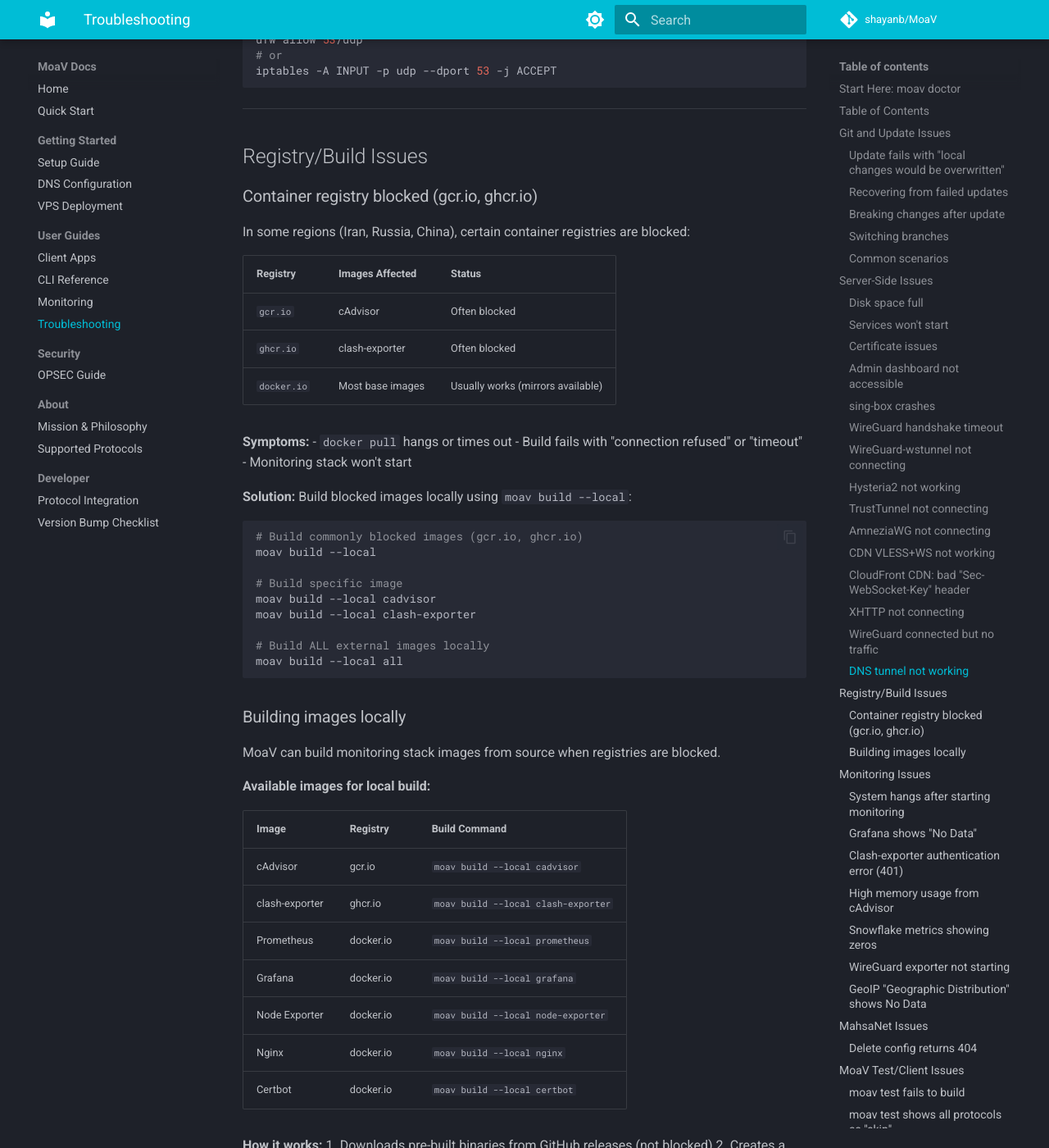
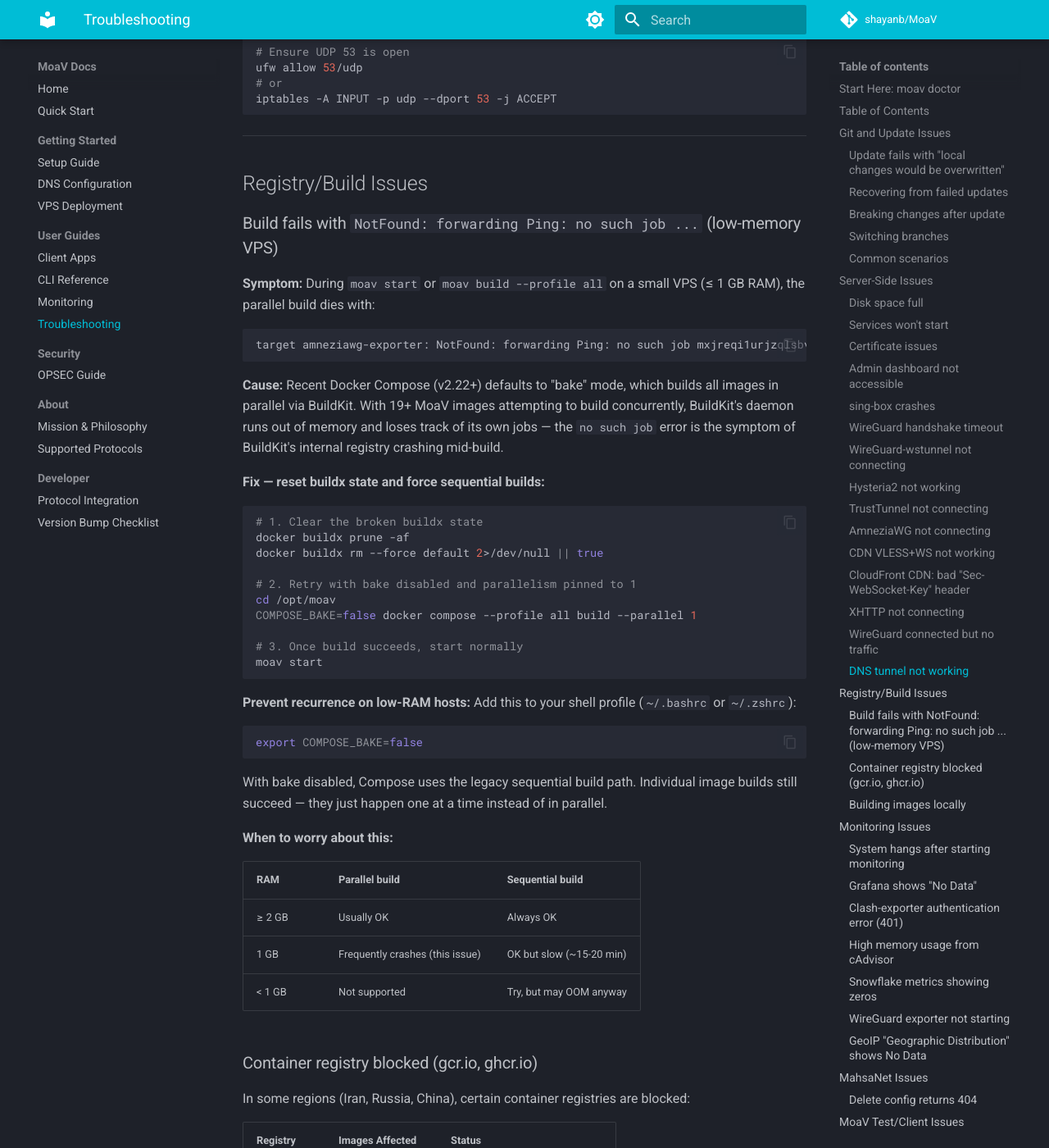
Before and after one commit to MotherofallVPNs/moav-site, an MkDocs documentation site: the page built from docs/TROUBLESHOOTING.md, in a window 1280 px wide and 1400 px high, scrolled down 18552 px. Shown: the whole window at 82% size. Built offline with MkDocs 1.6.1 and Material for MkDocs 9.7.7, drawn with Linux system fonts in a browser that asks for light colours; comment, search, counter and statistics services are not loaded; some of the changed text lies outside the part shown.

Commit message:
add low ram docker parallel build issue + solution

````diff
--- a/docs/TROUBLESHOOTING.md
+++ b/docs/TROUBLESHOOTING.md
@@ -54,6 +54,7 @@
   - [XHTTP not connecting](#xhttp-not-connecting)
   - [DNS tunnel not working](#dns-tunnel-not-working)
 - [Registry/Build Issues](#registrybuild-issues)
+  - [Build fails with "NotFound: forwarding Ping: no such job" (low-memory VPS)](#build-fails-with-notfound-forwarding-ping-no-such-job-low-memory-vps)
   - [Container registry blocked (gcr.io, ghcr.io)](#container-registry-blocked-gcrio-ghcrio)
   - [Building images locally](#building-images-locally)
 - [Monitoring Issues](#monitoring-issues)
@@ -872,6 +873,47 @@
 
 ## Registry/Build Issues
 
+### Build fails with `NotFound: forwarding Ping: no such job ...` (low-memory VPS)
+
+**Symptom:** During `moav start` or `moav build --profile all` on a small VPS (≤ 1 GB RAM), the parallel build dies with:
+
+```
+target amneziawg-exporter: NotFound: forwarding Ping: no such job mxjreqi1urjzqlsbvdw622pdk
+```
+
+**Cause:** Recent Docker Compose (v2.22+) defaults to "bake" mode, which builds all images in parallel via BuildKit. With 19+ MoaV images attempting to build concurrently, BuildKit's daemon runs out of memory and loses track of its own jobs — the `no such job` error is the symptom of BuildKit's internal registry crashing mid-build.
+
+**Fix — reset buildx state and force sequential builds:**
+
+```bash
+# 1. Clear the broken buildx state
+docker buildx prune -af
+docker buildx rm --force default 2>/dev/null || true
+
+# 2. Retry with bake disabled and parallelism pinned to 1
+cd /opt/moav
+COMPOSE_BAKE=false docker compose --profile all build --parallel 1
+
+# 3. Once build succeeds, start normally
+moav start
+```
+
+**Prevent recurrence on low-RAM hosts:** Add this to your shell profile (`~/.bashrc` or `~/.zshrc`):
+
+```bash
+export COMPOSE_BAKE=false
+```
+
+With bake disabled, Compose uses the legacy sequential build path. Individual image builds still succeed — they just happen one at a time instead of in parallel.
+
+**When to worry about this:**
+
+| RAM | Parallel build | Sequential build |
+|-----|----------------|------------------|
+| ≥ 2 GB | Usually OK | Always OK |
+| 1 GB  | Frequently crashes (this issue) | OK but slow (~15-20 min) |
+| < 1 GB | Not supported | Try, but may OOM anyway |
+
 ### Container registry blocked (gcr.io, ghcr.io)
 
 In some regions (Iran, Russia, China), certain container registries are blocked:
````
